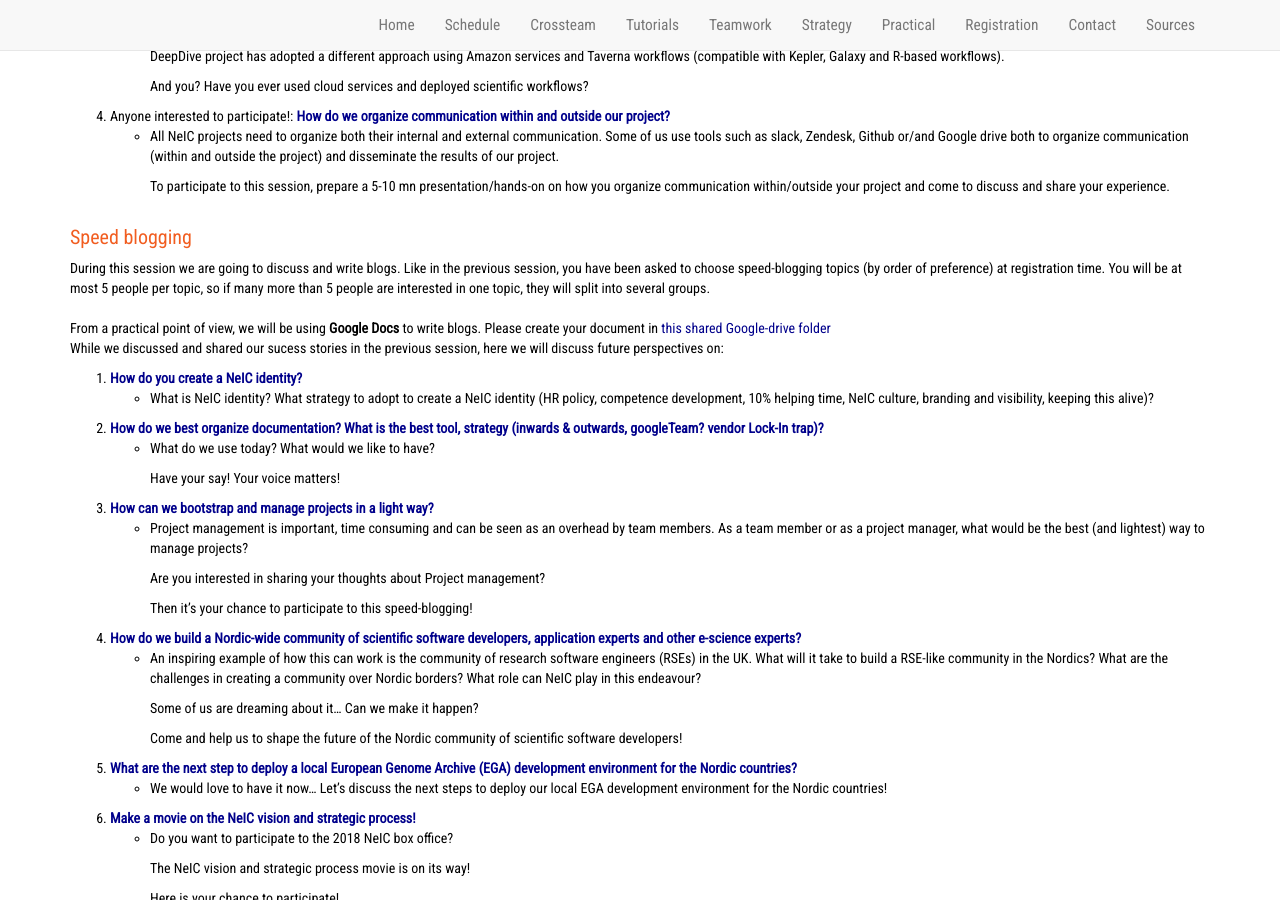
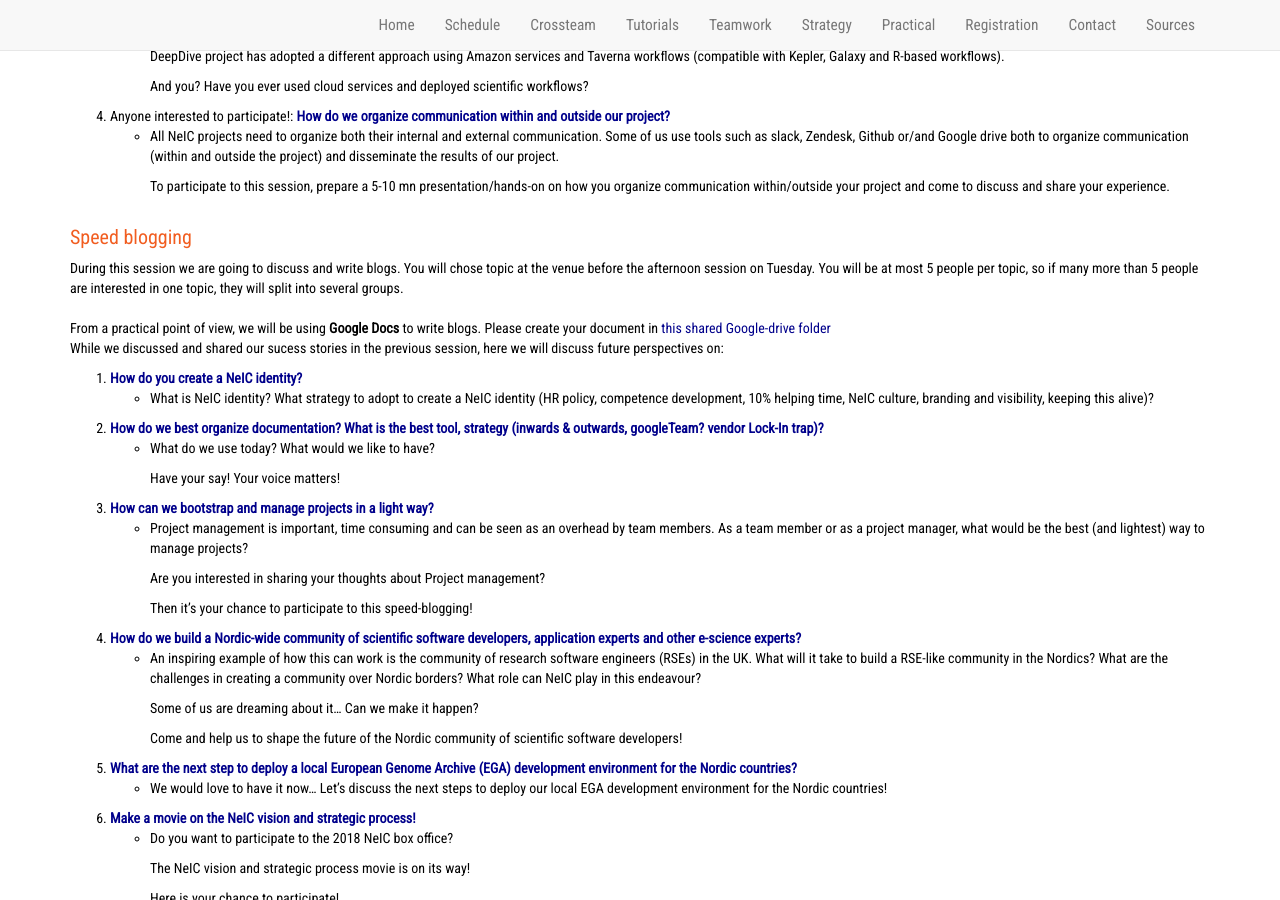
Before and after one commit to neicnordic/ahm18.neic.nordforsk.org, a Jekyll site: the page built from crossteam.md, in a window 1280 px wide and 900 px high, scrolled down 820 px. Built offline with Jekyll 4.4.1, drawn with Linux system fonts in a browser that asks for light colours; nearby versions of some CDN libraries.

Commit message:
Wrong information about when speedblogging is chosen - it is was not chosen at registration time, but will be chosen at venue.

```diff
--- a/_includes/crossteams.html
+++ b/_includes/crossteams.html
@@ -65,7 +65,7 @@
     <div class="col-lg-12">
 	<h3>Speed blogging</h3>
 
-     During this session we are going to discuss and write blogs. Like in the previous session, you have been asked to choose speed-blogging topics (by order of preference) at registration time. You will be at most 5 people per topic, so if many more than 5 people are interested in one topic, they will split into several groups. <br>
+     During this session we are going to discuss and write blogs. You will chose topic at the venue before the afternoon session on Tuesday. You will be at most 5 people per topic, so if many more than 5 people are interested in one topic, they will split into several groups. <br>
       <br>
 
       From a practical point of view, we will be using <b>Google Docs</b> to write blogs. Please create your document in <a href="https://drive.google.com/drive/folders/1vQuIX2aa27h-GrPHY7MGIW1pQBDV7Kef">this shared Google-drive folder</a>
```
